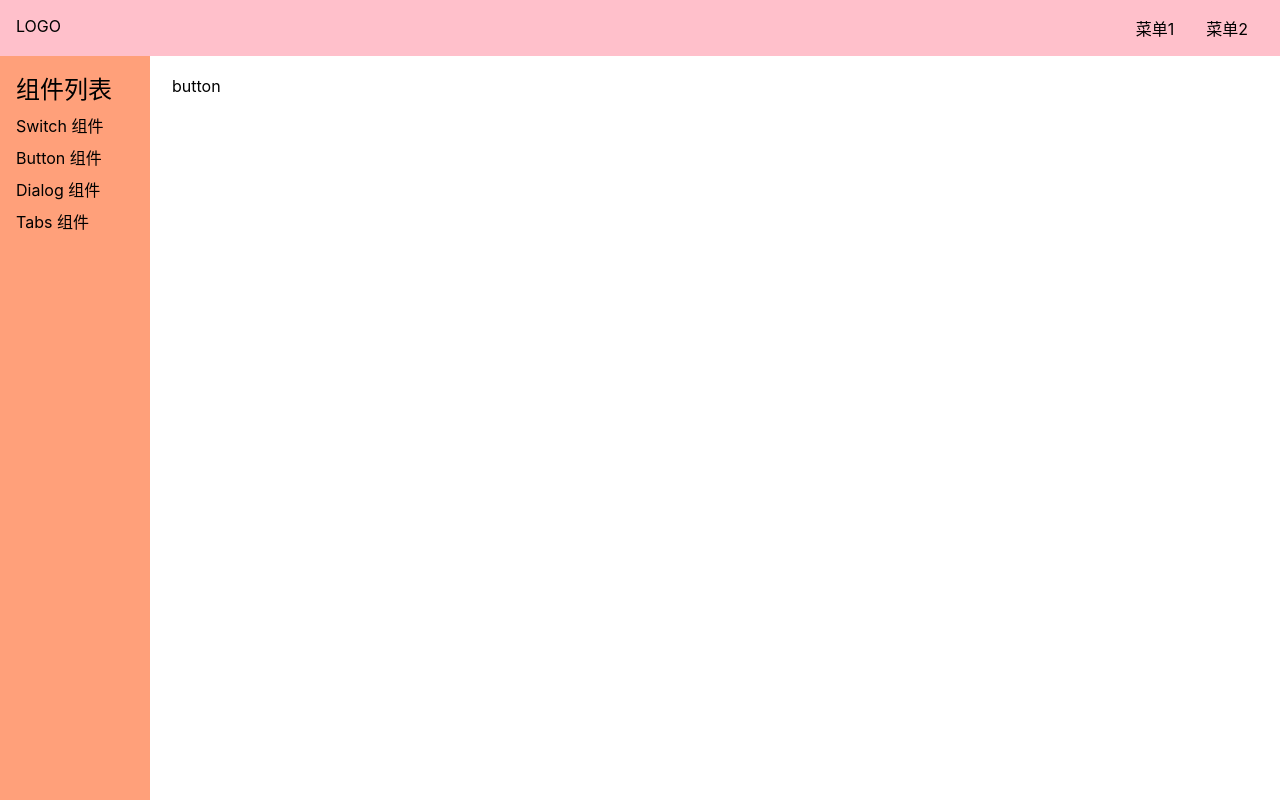
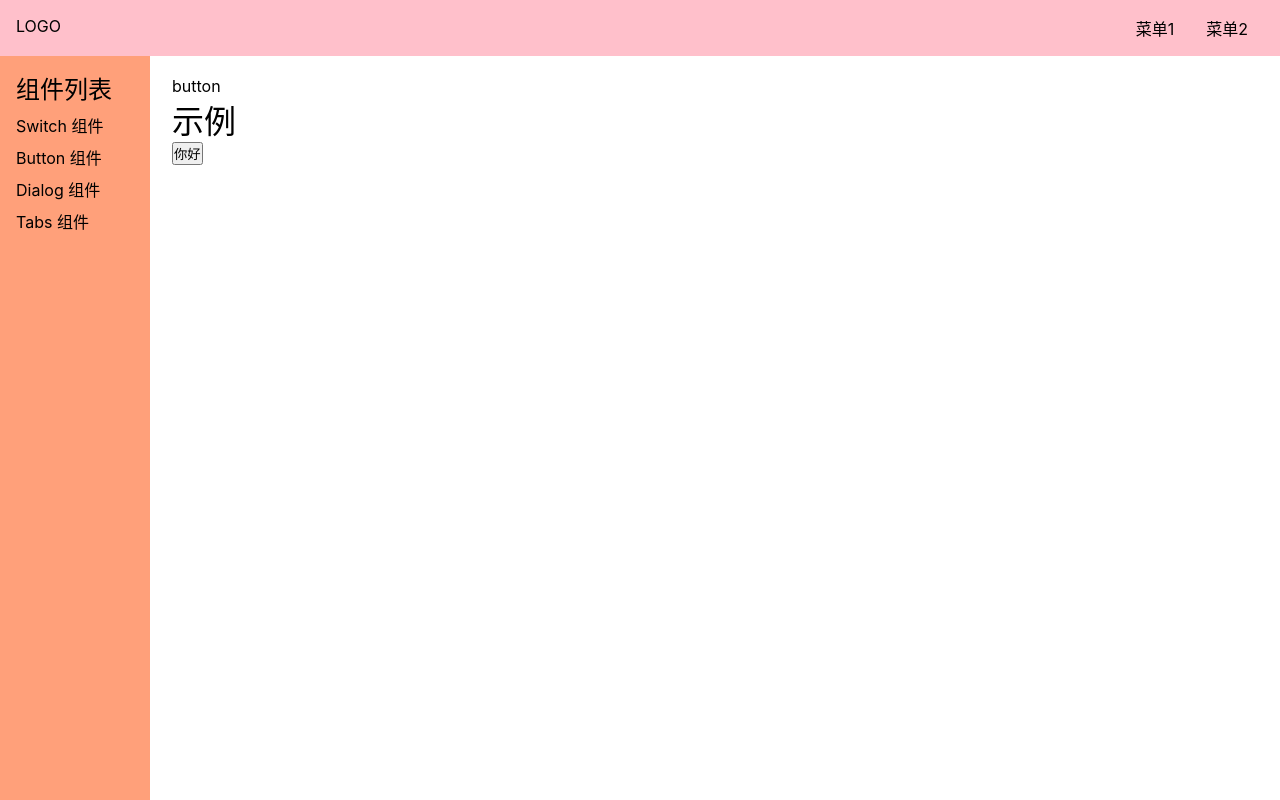
Before and after one commit to wbs99/Good-UI, a Vue app: page /#/doc/button in a window 1280 px wide. Built offline with nearby package versions, Linux system fonts and the light colour scheme.

Commit message:
创建 Button 组件

```diff
--- a/src/components/ButtonDemo.vue
+++ b/src/components/ButtonDemo.vue
@@ -1,11 +1,16 @@
 <template>
   <div>
-    <p>button</p>
+    button
   </div>
+  <h1>示例</h1>
+  <Button>你好</Button>
 </template>
 
 <script lang='ts'>
-
+import Button from '../lib/Button.vue'
+export default {
+  components:{Button}
+}
 </script>
 
 <style lang='scss' scoped>
--- /dev/null
+++ b/src/lib/Button.vue
@@ -0,0 +1,12 @@
+<template>
+  <button>
+    <slot/>
+  </button>
+</template>
+
+<script lang='ts'>
+</script>
+
+<style lang='scss' scoped>
+
+</style>
```
